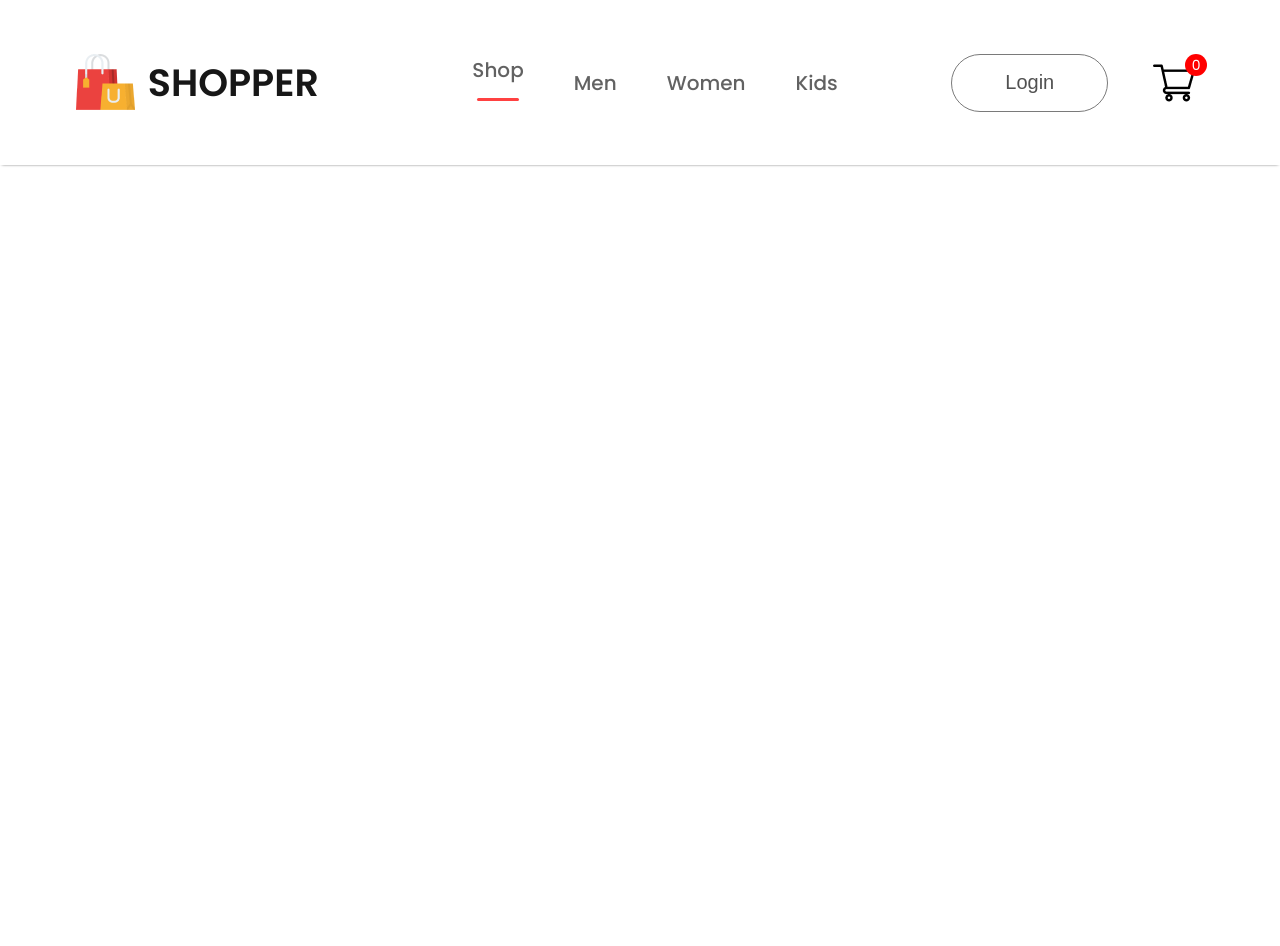
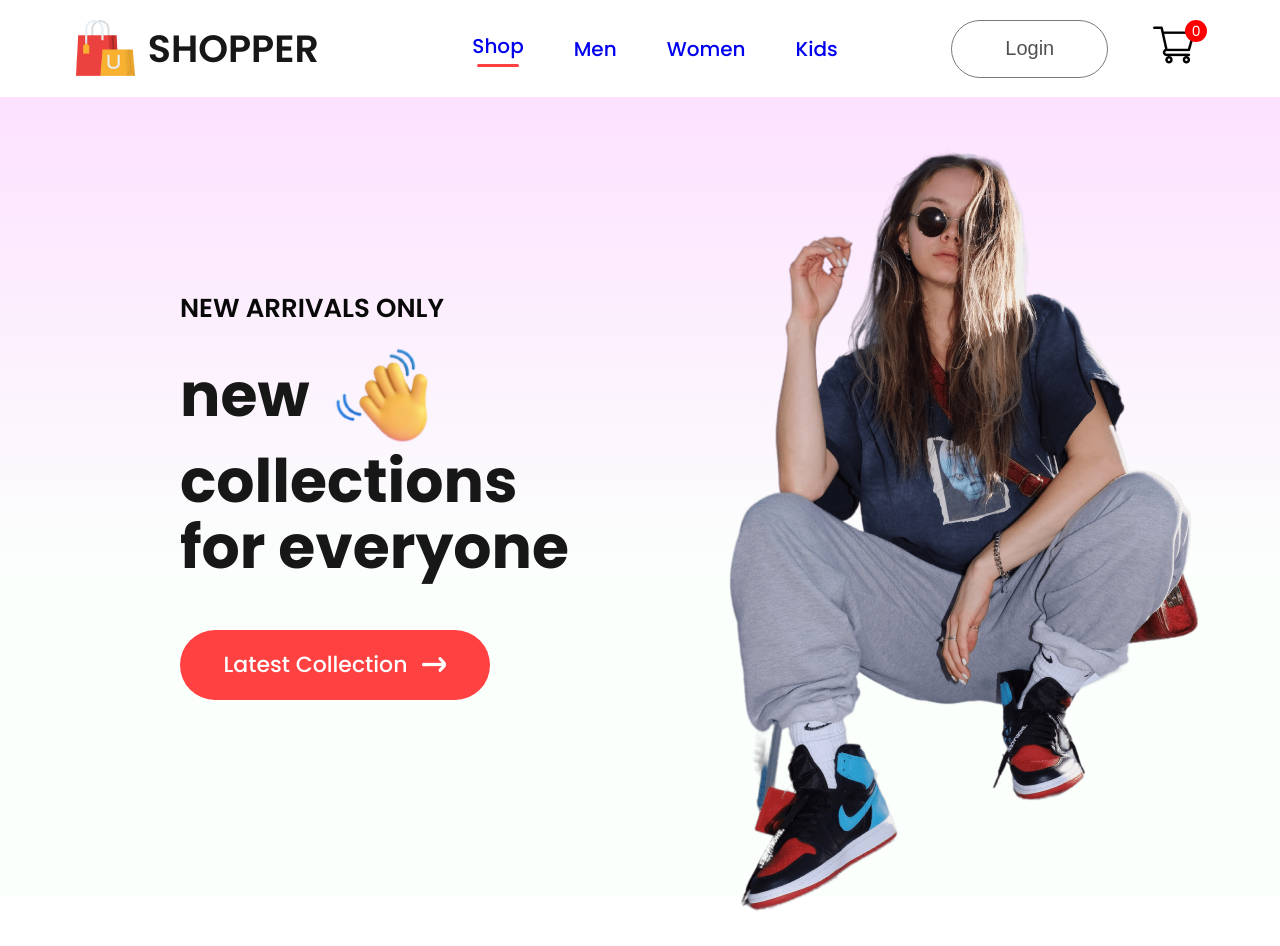
Before and after one commit to itzfahadoooo/E-Commerce, a React (Create React App) app: page / in a window 1280 px wide. Before the commit the page ends 800 px from the top, so only its background shows below. Built offline with nearby package versions, Linux system fonts and the light colour scheme.

Commit message:
Initial commit

```diff
--- a/src/App.js
+++ b/src/App.js
@@ -1,10 +1,31 @@
 import './App.css';
 import Navbar from './Components/Navbar/Navbar';
+import { BrowserRouter,Routes,Route } from 'react-router-dom';
+import Shop from './Pages/Shop';
+import ShopCategory from './Pages/ShopCategory';
+import Product from './Pages/Product';
+import Cart from './Pages/Cart';
+import LoginSignup from './Pages/LoginSignup';
 
 function App() {
   return (
     <div >
-      <Navbar/>
+      <BrowserRouter>
+        <Navbar/>
+        <Routes>
+          <Route path='/' element={<Shop/>}/>
+          <Route path='/mens' element={<ShopCategory category="mens"/>}/>
+          <Route path='/womens' element={<ShopCategory category="womens"/>}/>
+          <Route path='/kids' element={<ShopCategory category="kids"/>}/>
+
+          <Route path='product' element={<Product/>}>
+            <Route path=':productId' element={<Product/>} />
+          </Route>
+
+          <Route path='/cart' element={<Cart/>}/>
+          <Route path='/login' element={<LoginSignup/>}/>
+        </Routes>
+      </BrowserRouter>
     </div>
   );
 }
--- /dev/null
+++ b/src/Components/Hero/Hero.css
@@ -0,0 +1,52 @@
+.hero{
+    height: 100vh;
+    background: linear-gradient(180deg, #fde1ff, #e1ffea22 60%);
+    display: flex;
+}
+
+.hero-left{
+    flex: 1;
+    display: flex;
+    flex-direction: column;
+    justify-content: center;
+    gap: 20px;
+    padding-left: 180px;
+    line-height: 1.1;
+}
+
+.hero-left h2{
+    color: #090909;
+    font-size: 26px;
+    font-weight: 600;
+}
+
+.hero-left p{
+    color: #171717;
+    font-size: 60px;
+    font-weight: 700;
+}
+
+.hero-hand-icon{
+    display: flex;
+    align-items: center;
+    gap: 20px;
+}
+
+.hero-hand-icon img{
+    width: 105px;
+}
+
+.hero-latest-btn{
+    display: flex;
+    justify-content: center;
+    align-items: center;
+    gap: 15px;
+    width: 310px;
+    height: 70px;
+    border-radius: 75px;
+    margin-top: 30px;
+    background-color: #ff4141;
+    color: white;
+    font-size: 22px;
+    font-weight: 500;
+}
--- /dev/null
+++ b/src/Components/Hero/Hero.jsx
@@ -0,0 +1,32 @@
+import React from 'react'
+import "./Hero.css"
+import hand_icon from "../Assets/hand_icon.png"
+import arrow_icon from "../Assets/arrow.png"
+import hero_image from "../Assets/hero_image.png"
+
+const Hero = () => {
+  return (
+    <div className='hero'>
+        <div className="hero-left">
+            <h2>NEW ARRIVALS ONLY</h2>
+            <div>
+                <div className="hero-hand-icon">
+                    <p>new</p>
+                    <img src={hand_icon} alt="" />
+                </div>
+                <p>collections</p>
+                <p>for everyone</p>
+            </div>
+            <div className="hero-latest-btn">
+                <div>Latest Collection</div>
+                <img src={arrow_icon} alt="" />
+            </div>
+        </div>
+        <div className="hero-right">
+            <img src={hero_image} alt="" />
+        </div>
+    </div>
+  )
+}
+
+export default Hero
--- a/src/Components/Navbar/Navbar.jsx
+++ b/src/Components/Navbar/Navbar.jsx
@@ -2,6 +2,7 @@
 import "./Navbar.css"
 import logo from "../Assets/logo.png"
 import cart_icon from "../Assets/cart_icon.png"
+import { Link } from 'react-router-dom'
 
 const Navbar = () => {
 
@@ -14,14 +15,15 @@
             <p>SHOPPER</p>
         </div>
         <ul className='nav-menu'>
-            <li onClick={()=>{setMenu("shop")}}>Shop{menu==="shop"?<hr/>:<></>}</li>
-            <li onClick={()=>{setMenu("mens")}}>Men{menu==="mens"?<hr/>:<></>}</li>
-            <li onClick={()=>{setMenu("womens")}}>Women{menu==="womens"?<hr/>:<></>}</li>
-            <li onClick={()=>{setMenu("kids")}}>Kids{menu==="kids"?<hr/>:<></>}</li>
+            <li onClick={()=>{setMenu("shop")}}><Link style={{textDecoration: "none"}} to="/">Shop</Link>{menu==="shop"?<hr/>:<></>}</li>
+            <li onClick={()=>{setMenu("mens")}}><Link style={{textDecoration: "none"}} to="/mens">Men</Link>{menu==="mens"?<hr/>:<></>}</li>
+            <li onClick={()=>{setMenu("womens")}}><Link style={{textDecoration: "none"}} to="/womens">Women</Link>{menu==="womens"?<hr/>:<></>}</li>
+            <li onClick={()=>{setMenu("kids")}}><Link style={{textDecoration: "none"}} to="/kids">Kids</Link>{menu==="kids"?<hr/>:<></>}</li>
         </ul>
         <div className="nav-login-cart">
-            <button>Login</button>
-            <img src={cart_icon} alt="" />
+            <Link style={{textDecoration: "none"}} to="/login"><button>Login</button></Link>
+            <Link style={{textDecoration: "none"}} to="/cart"><img src={cart_icon} alt="" /></Link>
+
             <div className="nav-cart-count">0</div>
         </div>
     </div>
--- /dev/null
+++ b/src/Pages/Cart.jsx
@@ -0,0 +1,11 @@
+import React from 'react'
+
+const Cart = () => {
+  return (
+    <div>
+
+    </div>
+  )
+}
+
+export default Cart
--- /dev/null
+++ b/src/Pages/Product.jsx
@@ -0,0 +1,11 @@
+import React from 'react'
+
+const Product = () => {
+  return (
+    <div>
+
+    </div>
+  )
+}
+
+export default Product
--- a/src/Pages/Shop.jsx
+++ b/src/Pages/Shop.jsx
@@ -1,9 +1,10 @@
 import React from 'react'
+import Hero from '../Components/Hero/Hero'
 
 const Shop = () => {
   return (
     <div>
-
+        <Hero/>
     </div>
   )
 }
--- a/src/index.css
+++ b/src/index.css
@@ -1,3 +1,7 @@
+*{
+  margin: 0;
+}
+
 body {
   margin: 0;
   font-family: -apple-system, BlinkMacSystemFont, 'Segoe UI', 'Roboto', 'Oxygen',
```
